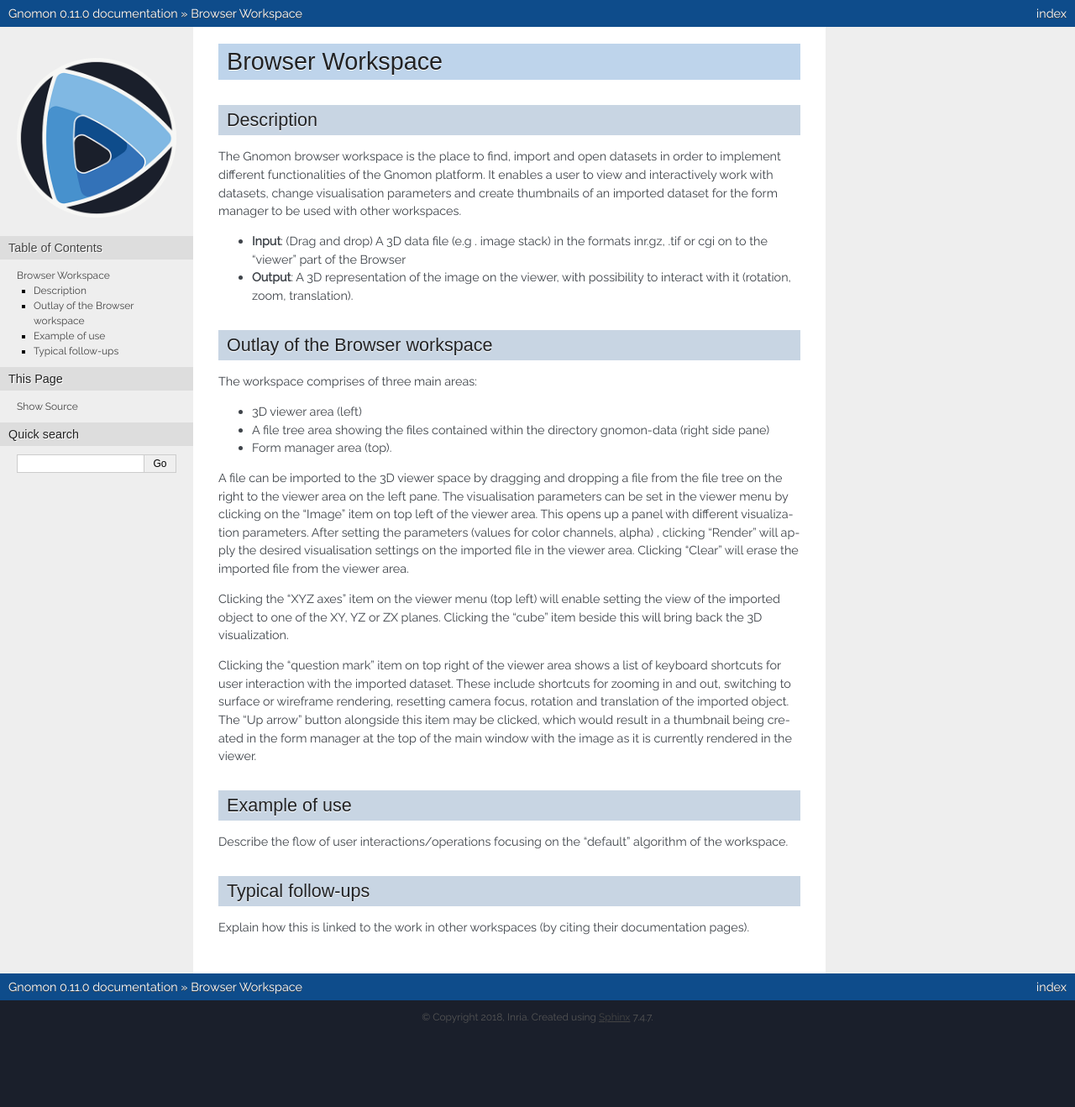
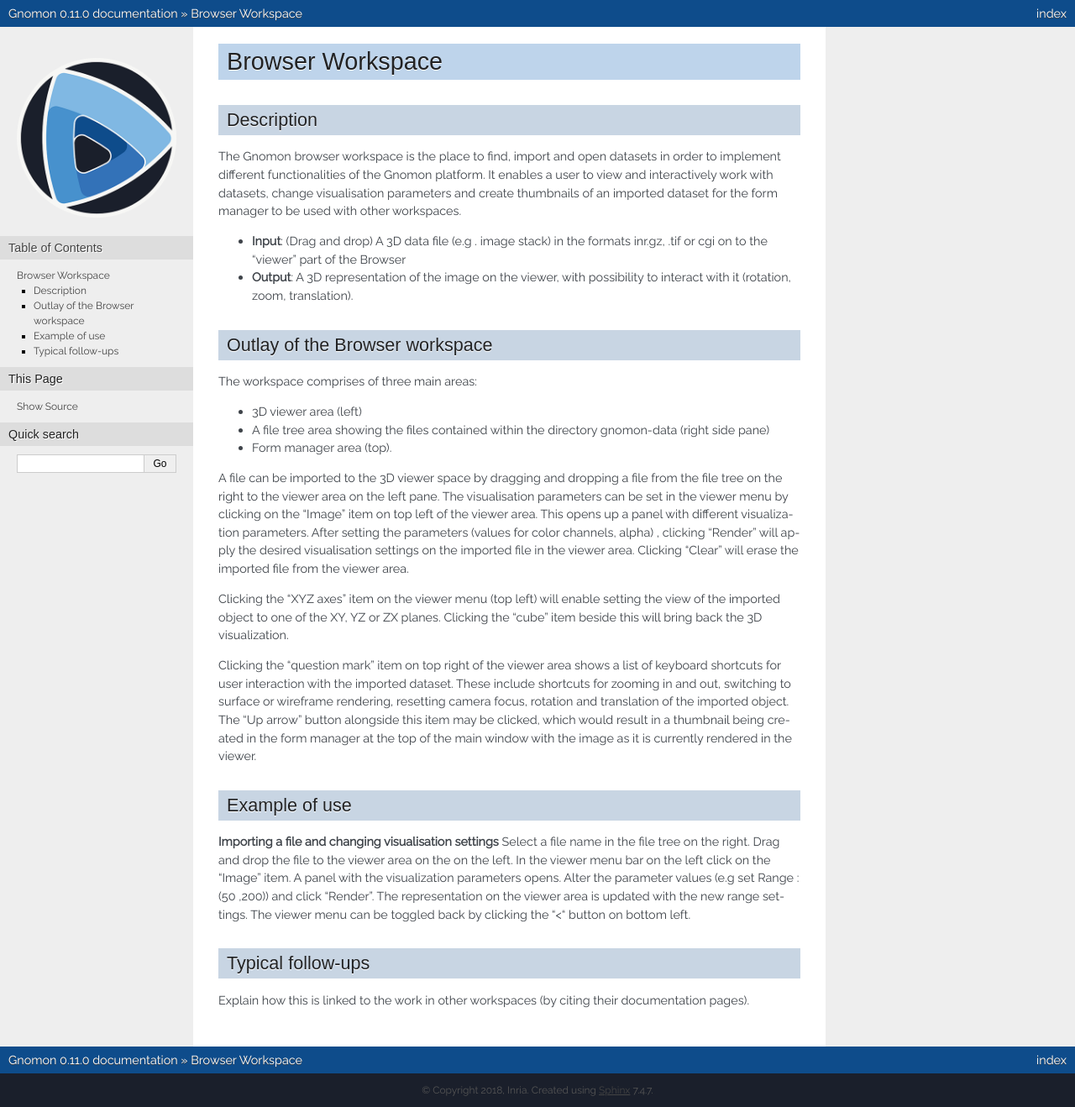
Before and after one commit to gnomon-inria/gnomon, a Sphinx documentation site: the page built from doc/workspaces/workspacename.rst, in a window 1280 px wide. Shown: the whole page at 84% size. Built offline with Sphinx 7.4.7, drawn with Linux system fonts in a browser that asks for light colours; formulas are drawn with MathJax 3; before the commit the page ends 1231 px from its top, so only the background shows below that.

Commit message:
Update workspacename.rst

```diff
--- a/doc/workspaces/workspacename.rst
+++ b/doc/workspaces/workspacename.rst
@@ -35,7 +35,9 @@
 Example of use
 ==============
 
-Describe the flow of user interactions/operations focusing on the "default" algorithm of the workspace.
+**Importing a file and changing visualisation settings**  Select a file name in the file tree on the right. Drag and drop the file to the viewer area on the on the left. In the viewer menu bar on the left click on the "Image” item. A panel with the visualization parameters opens. Alter the parameter values  (e.g set Range : (50 ,200)) and click “Render”. The representation on the viewer area is updated with the new range settings. The viewer menu can be toggled back by clicking the “<“ button on bottom left.
+
+
 
 Typical follow-ups
 ==============
```
